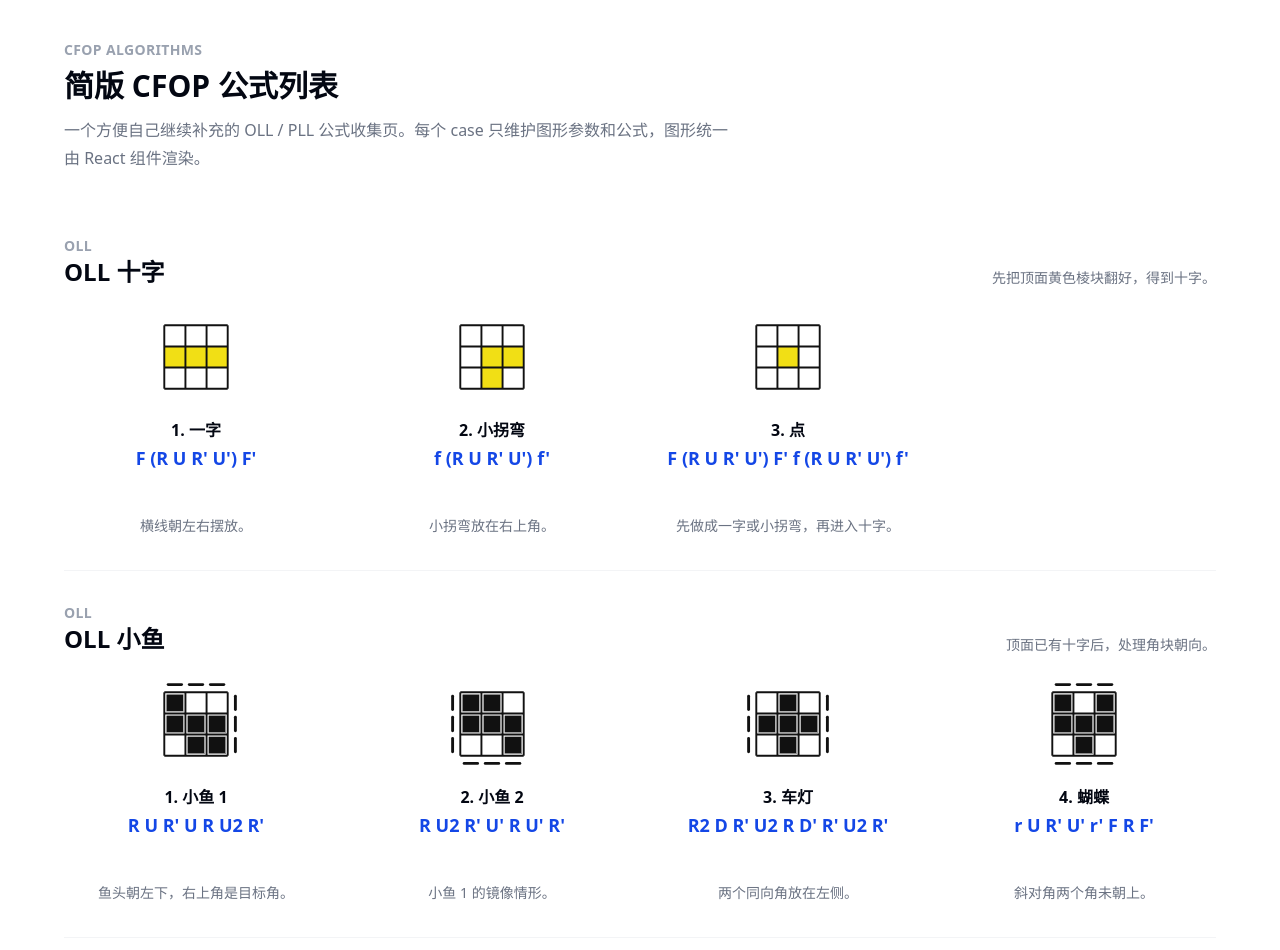
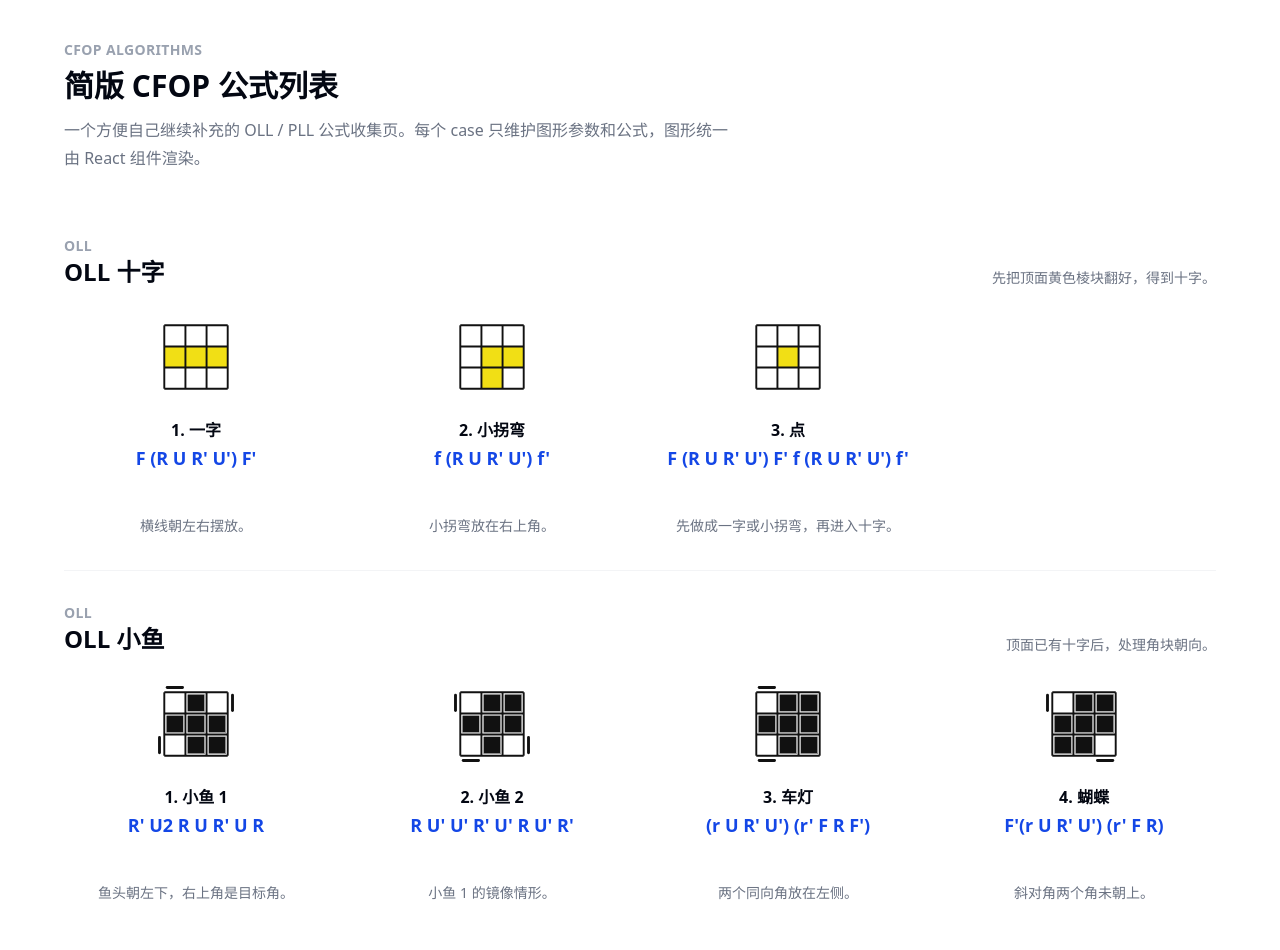
Before and after one commit to solidSpoon/cube, a React (Vite) app: page / in a window 1280 px wide. Shown: the top 950 px of the page. Built offline with nearby package versions, Linux system fonts and the light colour scheme.

Commit message:
feat: complete oll corner orientation cases

```diff
--- a/src/app/cases/oll.ts
+++ b/src/app/cases/oll.ts
@@ -73,13 +73,17 @@ const ollSections: AlgorithmSection[] = [
       {
         id: "oll-sune",
         name: "小鱼 1",
-        algorithm: "R U R' U R U2 R'",
+        algorithm: "R' U2 R U R' U R",
         note: "鱼头朝左下，右上角是目标角。",
         diagram: {
-          sideBars: ["top", "right"],
+          sideStickers: [
+            { side: "top", index: 0 },
+            { side: "right", index: 0 },
+            { side: "left", index: 2 },
+          ],
           stickers: [
+            "empty",
             "filled",
-            "empty",
             "empty",
             "filled",
             "filled",
@@ -93,30 +97,108 @@ const ollSections: AlgorithmSection[] = [
       {
         id: "oll-anti-sune",
         name: "小鱼 2",
-        algorithm: "R U2 R' U' R U' R'",
+        algorithm: "R U' U' R' U' R U' R'",
         note: "小鱼 1 的镜像情形。",
         diagram: {
-          sideBars: ["bottom", "left"],
+          sideStickers: [
+            { side: "left", index: 0 },
+            { side: "bottom", index: 0 },
+            { side: "right", index: 2 },
+          ],
           stickers: [
+            "empty",
+            "filled",
+            "filled",
+            "filled",
             "filled",
             "filled",
             "empty",
             "filled",
-            "filled",
-            "filled",
             "empty",
-            "empty",
-            "filled",
           ],
         },
       },
       {
         id: "oll-headlights",
         name: "车灯",
-        algorithm: "R2 D R' U2 R D' R' U2 R'",
+        algorithm: "(r U R' U') (r' F R F')",
         note: "两个同向角放在左侧。",
         diagram: {
-          sideBars: ["left", "right"],
+          sideStickers: [
+            { side: "top", index: 0 },
+            { side: "bottom", index: 0 },
+          ],
+          stickers: [
+            "empty",
+            "filled",
+            "filled",
+            "filled",
+            "filled",
+            "filled",
+            "empty",
+            "filled",
+            "filled",
+          ],
+        },
+      },
+      {
+        id: "oll-bowtie",
+        name: "蝴蝶",
+        algorithm: "F'(r U R' U') (r' F R)",
+        note: "斜对角两个角未朝上。",
+        diagram: {
+          sideStickers: [
+            { side: "left", index: 0 },
+            { side: "bottom", index: 2 },
+          ],
+          stickers: [
+            "empty",
+            "filled",
+            "filled",
+            "filled",
+            "filled",
+            "filled",
+            "filled",
+            "filled",
+            "empty",
+          ],
+        },
+      },
+      {
+        id: "oll-corners-5",
+        name: "角朝向 5",
+        algorithm: "(R2 D') (R U'U') (R' D) (R U'U' R)",
+        note: "顶面只差两个同列角时使用。",
+        diagram: {
+          sideStickers: [
+            { side: "top", index: 0 },
+            { side: "top", index: 2 },
+          ],
+          stickers: [
+            "empty",
+            "filled",
+            "empty",
+            "filled",
+            "filled",
+            "filled",
+            "filled",
+            "filled",
+            "filled",
+          ],
+        },
+      },
+      {
+        id: "oll-corners-6",
+        name: "角朝向 6",
+        algorithm: "(R U U R' U') (R U R' U') (R U' R')",
+        note: "两组侧面角线互相对应。",
+        diagram: {
+          sideStickers: [
+            { side: "top", index: 0 },
+            { side: "top", index: 2 },
+            { side: "bottom", index: 0 },
+            { side: "bottom", index: 2 },
+          ],
           stickers: [
             "empty",
             "filled",
@@ -131,16 +213,21 @@ const ollSections: AlgorithmSection[] = [
         },
       },
       {
-        id: "oll-bowtie",
-        name: "蝴蝶",
-        algorithm: "r U R' U' r' F R F'",
-        note: "斜对角两个角未朝上。",
+        id: "oll-corners-7",
+        name: "角朝向 7",
+        algorithm: "R U'U' (R2' U') (R2 U') R2' U2 R",
+        note: "侧面两条短线在同一边时使用。",
         diagram: {
-          sideBars: ["top", "bottom"],
+          sideStickers: [
+            { side: "left", index: 0 },
+            { side: "left", index: 2 },
+            { side: "top", index: 2 },
+            { side: "bottom", index: 2 },
+          ],
           stickers: [
+            "empty",
             "filled",
             "empty",
-            "filled",
             "filled",
             "filled",
             "filled",
--- a/src/components/atoms/cube-case-diagram/cube-case-diagram.tsx
+++ b/src/components/atoms/cube-case-diagram/cube-case-diagram.tsx
@@ -35,22 +35,23 @@ const gridOrigin = 18;
 const gridSize = cellSize * 3 + gap * 2;
 
 const getSideBarPath = (side: SideBar, index: number) => {
-  const start = gridOrigin + index * cellSize + 4;
-  const end = gridOrigin + (index + 1) * cellSize - 4;
+  const start = gridOrigin + index * cellSize + 3;
+  const end = gridOrigin + (index + 1) * cellSize - 3;
+  const offset = 5;
 
   if (side === "top") {
-    return `M ${start} ${gridOrigin - 8} H ${end}`;
+    return `M ${start} ${gridOrigin - offset} H ${end}`;
   }
 
   if (side === "bottom") {
-    return `M ${start} ${gridOrigin + gridSize + 8} H ${end}`;
+    return `M ${start} ${gridOrigin + gridSize + offset} H ${end}`;
   }
 
   if (side === "left") {
-    return `M ${gridOrigin - 8} ${start} V ${end}`;
+    return `M ${gridOrigin - offset} ${start} V ${end}`;
   }
 
-  return `M ${gridOrigin + gridSize + 8} ${start} V ${end}`;
+  return `M ${gridOrigin + gridSize + offset} ${start} V ${end}`;
 };
 
 const CubeCaseDiagram = forwardRef<SVGSVGElement, CubeCaseDiagramProps>(
```
